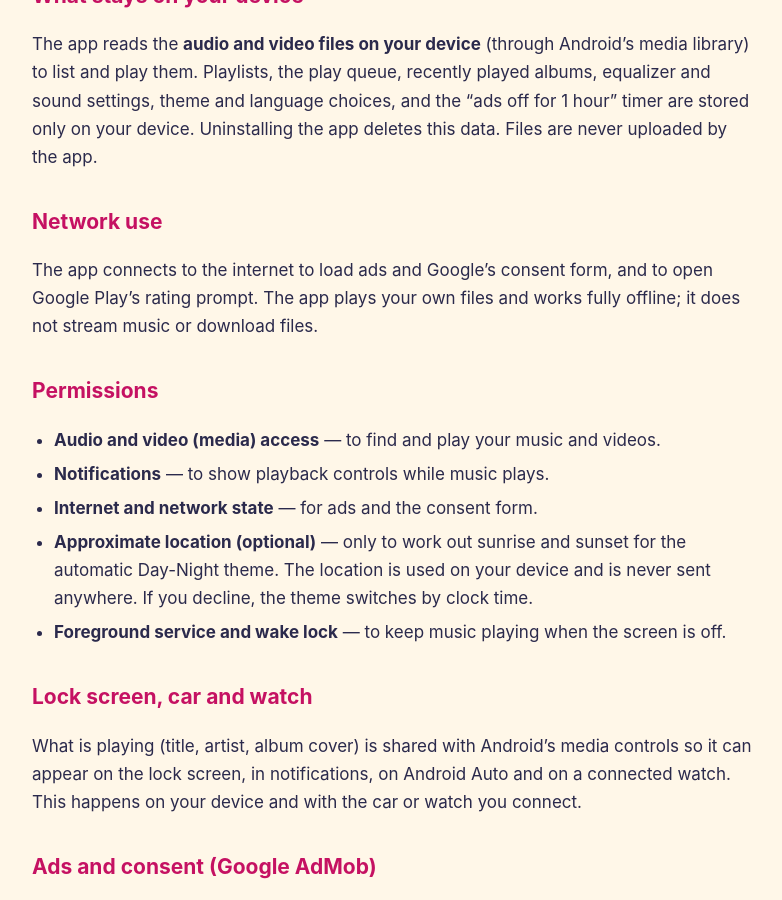
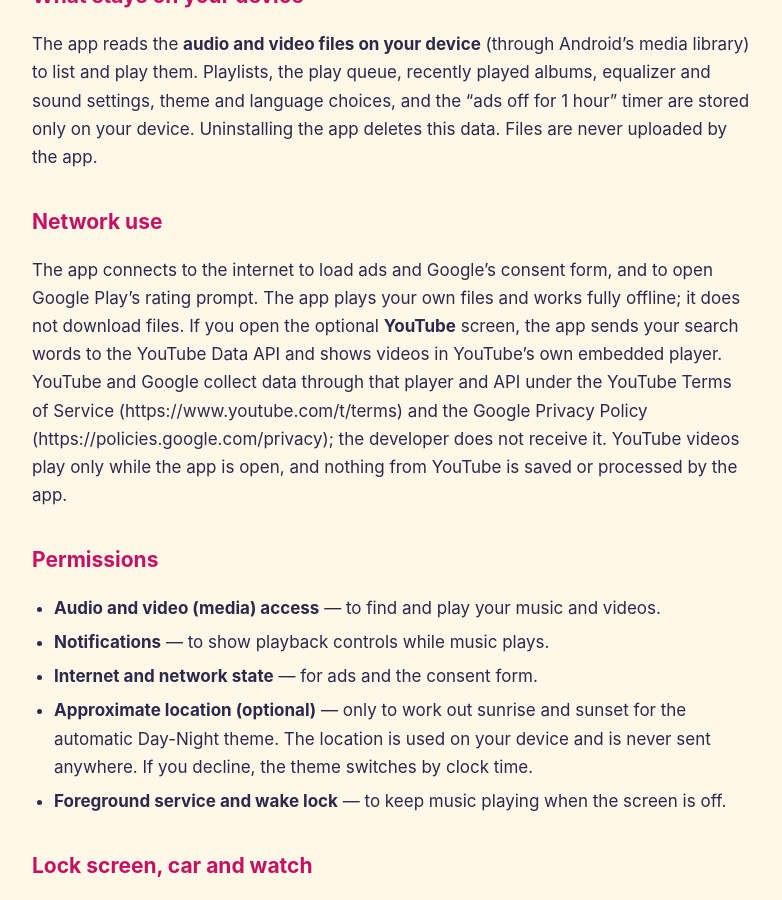
Before and after one commit to dailyapplications/premiummusicplayer-wiki, a Jekyll site: the page built from docs/index.md, in a window 1280 px wide and 900 px high, scrolled down 524 px. Shown: the whole window, without its empty margins (248-1030 px from the left). Built offline with Jekyll 4.4.1, drawn with Linux system fonts in a browser that asks for light colours.

Commit message:
Privacy policy: YouTube screen

```diff
--- a/docs/_includes/policy.md
+++ b/docs/_includes/policy.md
@@ -11,7 +11,7 @@
 The app reads the **audio and video files on your device** (through Android's media library) to list and play them. Playlists, the play queue, recently played albums, equalizer and sound settings, theme and language choices, and the "ads off for 1 hour" timer are stored only on your device. Uninstalling the app deletes this data. Files are never uploaded by the app.
 
 ## Network use
-The app connects to the internet to load ads and Google's consent form, and to open Google Play's rating prompt. The app plays your own files and works fully offline; it does not stream music or download files.
+The app connects to the internet to load ads and Google's consent form, and to open Google Play's rating prompt. The app plays your own files and works fully offline; it does not download files. If you open the optional **YouTube** screen, the app sends your search words to the YouTube Data API and shows videos in YouTube's own embedded player. YouTube and Google collect data through that player and API under the YouTube Terms of Service (https://www.youtube.com/t/terms) and the Google Privacy Policy (https://policies.google.com/privacy); the developer does not receive it. YouTube videos play only while the app is open, and nothing from YouTube is saved or processed by the app.
 
 ## Permissions
 - **Audio and video (media) access** — to find and play your music and videos.
```
